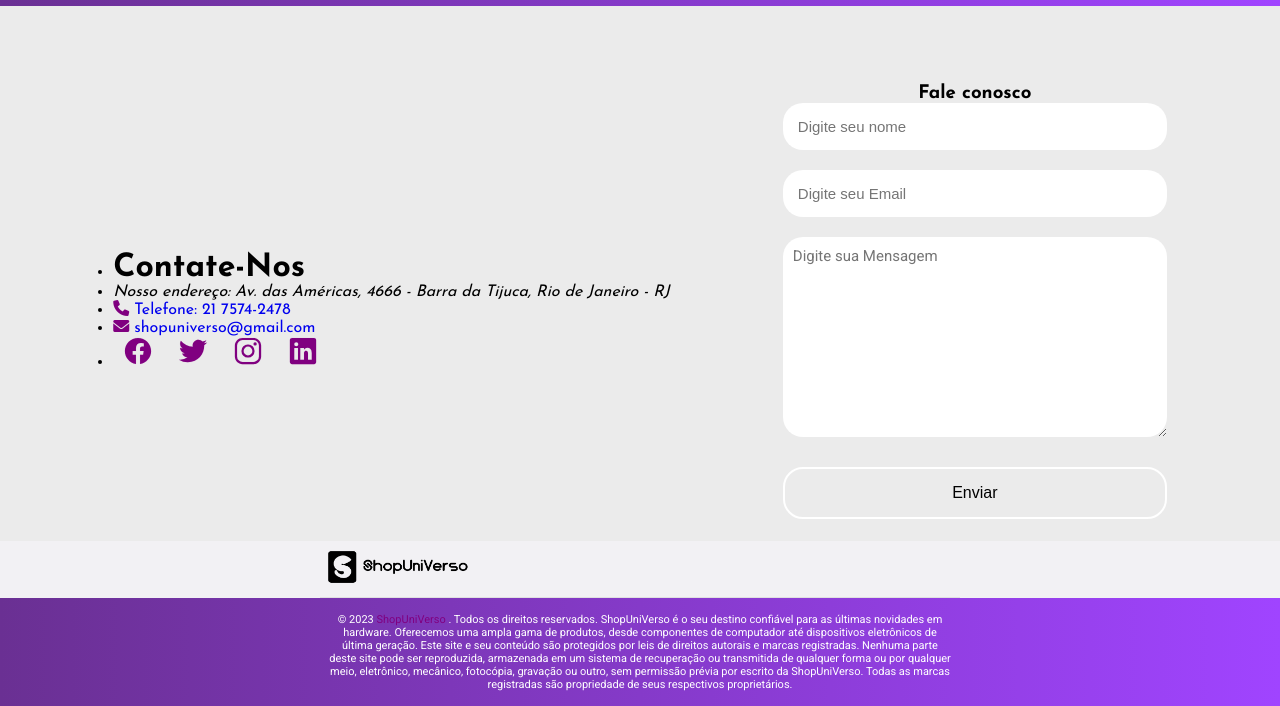
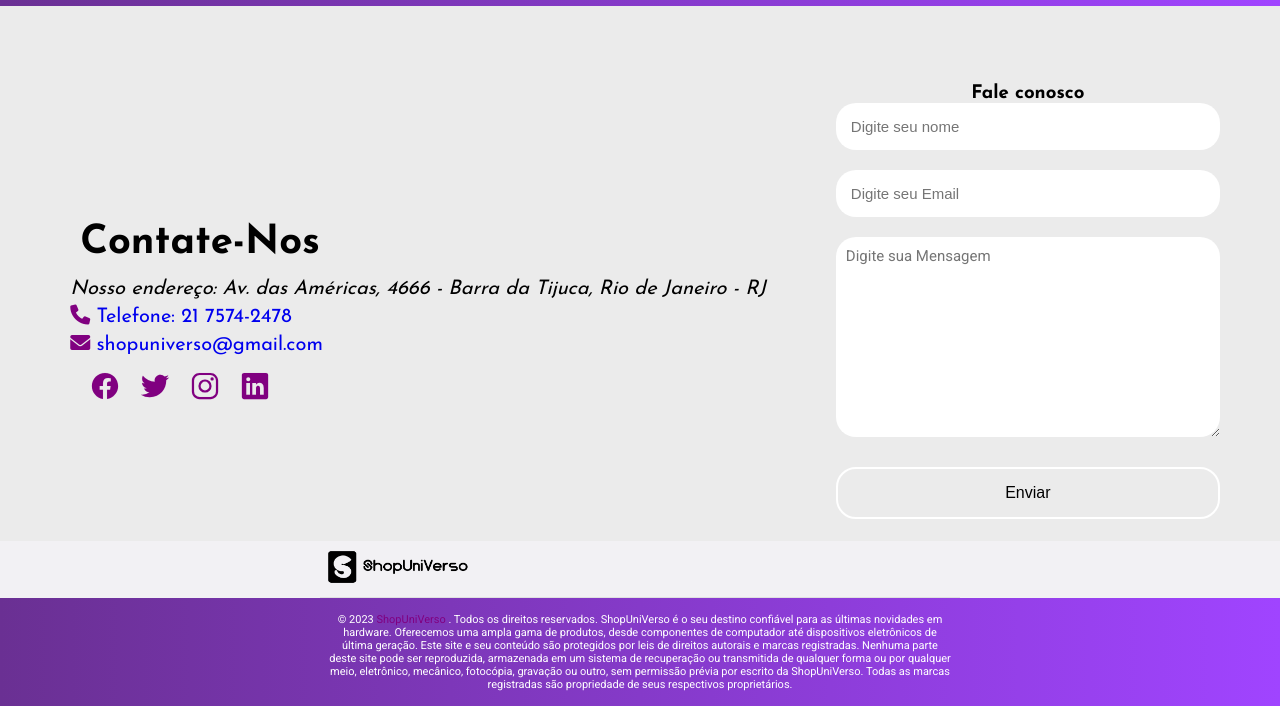
Before and after one commit to EnzoNevesDEV/ShopUniVerso, a PHP site: page /Contato.html in a window 1280 px wide. Shown: the part 94-800 px from the top of the page. Run offline with PHP 8.4, Linux system fonts and the light colour scheme.

Commit message:
Correção no css contato

```diff
--- a/scr/Contato.html
+++ b/scr/Contato.html
@@ -35,8 +35,8 @@
         </section>
     </header>
 
-    <div class="footer-link-box">
-        <ul class="footer-list">
+    <div class="link-box">
+        <ul class="list-contact">
             <li>
                 <h1 class="footer-list-title">Contate-Nos</h1>
             </li>
--- a/scr/css/Contato.css
+++ b/scr/css/Contato.css
@@ -262,3 +262,28 @@ ion-icon {
     justify-content: space-between;
     align-items: center;
 }
+
+
+.link-box li{
+    list-style-type: none;
+    padding: 6px 10px 0px;
+    font-size: 20px;
+}
+
+.list-contact h1{
+    font-size: 40px;
+    display: flex;
+    padding: 10px;
+
+}
+
+.social-midea{
+    display: flex;
+    margin: 10px;
+}
+
+ion-icon {
+    width: 30px;
+    height: 30px;
+    padding: 0px 10px 0px;
+}
```
